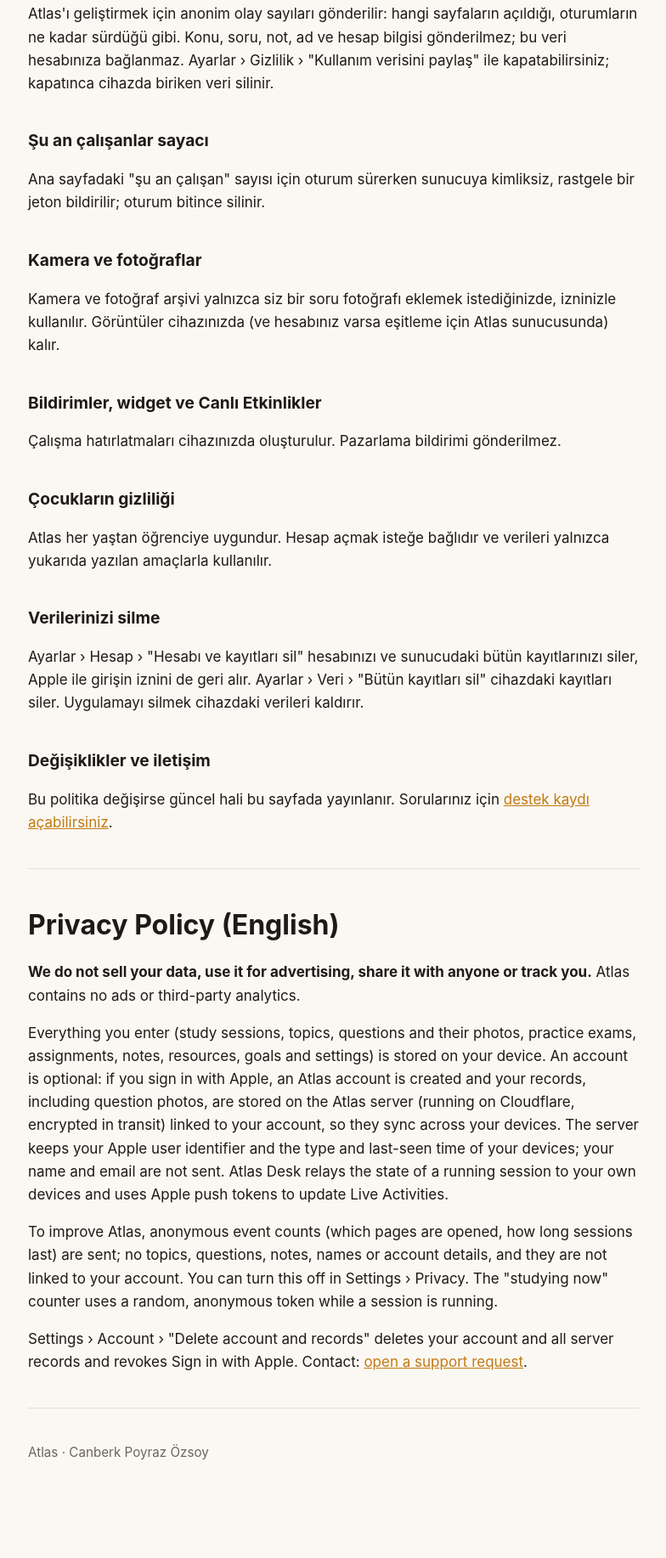
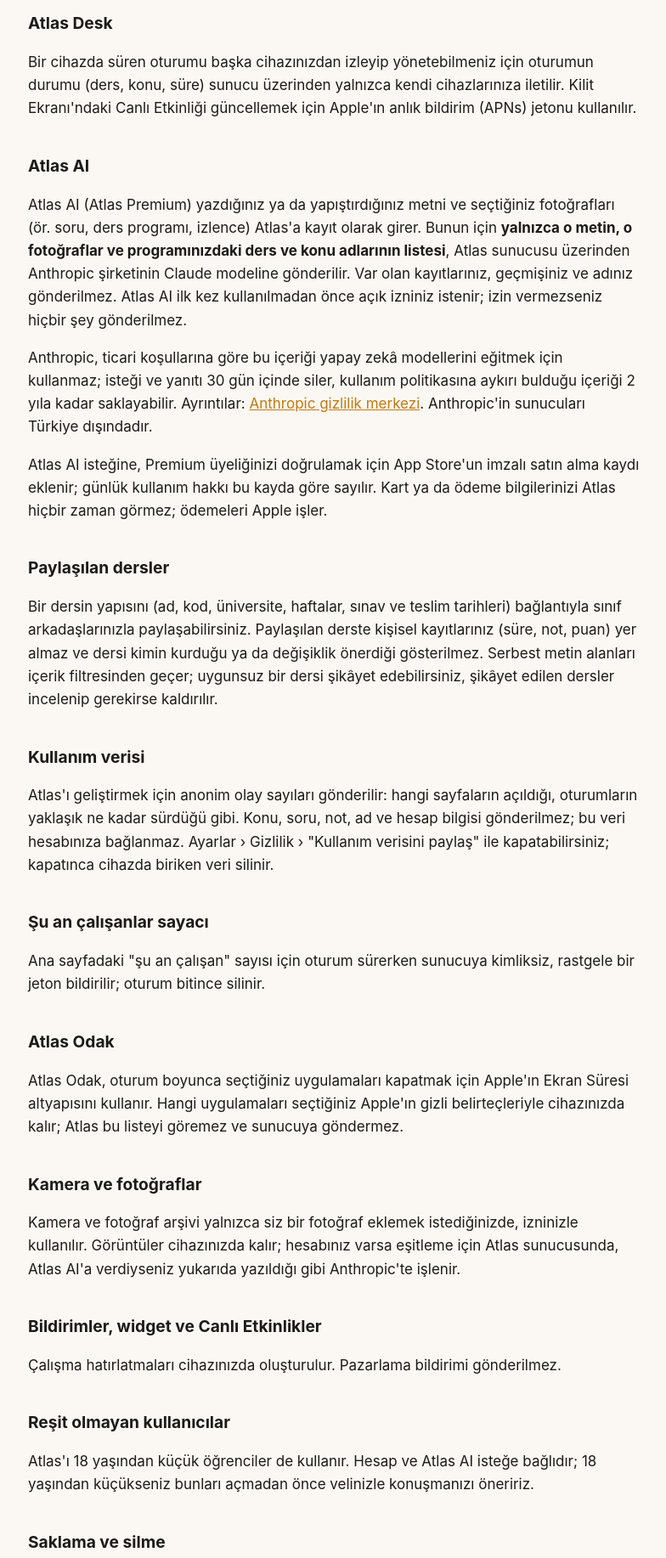
Before and after one commit to PoyrazDeveloper/atlas-destek, a plain HTML site: page gizlilik.html in a window 1280 px wide. Shown: the part 959-2793 px from the top of the page at 85% size, without its empty margins (247-1031 px from the left). Drawn offline with Linux system fonts and the light colour scheme.

Commit message:
Gizlilik: Atlas 2.0 (Atlas AI ve Anthropic, abonelik kanıtı, paylaşılan dersler, Odak, KVKK hakları)
Eski metin adın sunucuya gönderilmediğini söylüyordu; hesaplı kullanıcıda ad ayarlarla eşitleniyor.
Silme yolu Ayarlar › Sen olarak düzeltildi.

Co-Authored-By: Claude Opus 5.5 <noreply@anthropic.com>

```diff
--- a/gizlilik.html
+++ b/gizlilik.html
@@ -4,47 +4,66 @@
 <body><main>
 <nav><a href="./">Destek</a><a href="gizlilik.html">Gizlilik Politikası</a></nav>
 <h1>Gizlilik Politikası</h1>
-<p class="alt">Son güncelleme: 6 Kasım 2026</p>
+<p class="alt">Son güncelleme: 19 Kasım 2026 (Atlas 2.0)</p>
 
-<p>Atlas, YKS, LGS ve KPSS'ye hazırlanan öğrenciler için bir çalışma uygulamasıdır. Kısaca: <strong>verilerinizi satmayız, reklam için kullanmayız, kimseyle paylaşmayız ve sizi izlemeyiz.</strong> Atlas reklam ya da üçüncü taraf analiz aracı içermez.</p>
+<p>Atlas; YKS, LGS, KPSS ve üniversite öğrencileri için bir çalışma uygulamasıdır. Kısaca: <strong>verilerinizi satmayız, reklam için kullanmayız ve sizi izlemeyiz.</strong> Atlas reklam ya da üçüncü taraf analiz aracı içermez. Verileriniz yalnızca aşağıda yazılan işler için, yalnızca adı geçen hizmet sağlayıcılarla işlenir.</p>
 
-<h2>Uygulamada tuttuğunuz bilgiler</h2>
-<p>Çalışma oturumlarınız, konular, sorular ve fotoğrafları, denemeler, ödevler, notlar, kaynaklar, hedef programınız ve ayarlarınız cihazınızda saklanır. Hesap açmazsanız bu kayıtlar cihazınızdan çıkmaz.</p>
+<p><strong>Veri sorumlusu:</strong> Canberk Poyraz Özsoy (Atlas'ın geliştiricisi). İletişim için sayfanın sonundaki bağlantıyı kullanabilirsiniz.</p>
+
+<h2>Cihazınızda tutulanlar</h2>
+<p>Çalışma oturumlarınız, konular, sorular ve fotoğrafları, denemeler, ödevler, notlar, kaynaklar, dönem dersleriniz, hedef programınız, adınız ve ayarlarınız cihazınızda saklanır. Hesap açmaz, Atlas AI'ı kullanmaz ve ders paylaşmazsanız bu kayıtlar cihazınızdan çıkmaz.</p>
 
 <h2>Atlas hesabı ve eşitleme</h2>
-<p>Hesap isteğe bağlıdır; Atlas'ı kullanmak için gerekmez. Apple ile giriş yaparsanız sizin için bir Atlas hesabı açılır ve kayıtlarınız (soru fotoğrafları dahil) cihazlarınız arasında eşitlenmek için Atlas sunucusunda, hesabınıza bağlı olarak saklanır. Sunucu Cloudflare altyapısında çalışır; bağlantı şifrelidir. Sunucuda Apple'ın verdiği kullanıcı kimliği, hesabınıza bağlı cihazların türü (iPhone, iPad, Mac) ve son görülme zamanı tutulur. Adınız ve e-posta adresiniz sunucuya gönderilmez; adınız yalnızca cihazda, uygulamada göstermek için kullanılır. Bu veriler yalnızca eşitleme ve Atlas Desk için kullanılır.</p>
+<p>Hesap isteğe bağlıdır; Atlas'ın ücretsiz özellikleri hesapsız çalışır. Apple ile giriş yaparsanız sizin için bir Atlas hesabı açılır. Kayıtlarınız (soru fotoğrafları dahil), uygulamaya yazdığınız ad ve bazı ayarlarınız (sınav alanı, hedef program, hatırlatma tercihleri gibi) cihazlarınız arasında eşitlenmek için Atlas sunucusunda, hesabınıza bağlı olarak saklanır. Sunucuda ayrıca Apple'ın verdiği kullanıcı kimliği, hesabınıza bağlı cihazların türü (iPhone, iPad, Mac) ve son görülme zamanı tutulur. E-posta adresiniz istenmez ve saklanmaz.</p>
+<p>Sunucu Cloudflare altyapısında çalışır ve bağlantı şifrelidir. Cloudflare'in sunucuları Türkiye dışında olabilir; hesap açtığınızda bu veriler yurt dışındaki sunuculara aktarılmış olur.</p>
 
 <h2>Atlas Desk</h2>
-<p>Bir cihazda süren oturumu başka cihazınızdan izleyip yönetebilmeniz için oturumun durumu (ders, konu, süre) hesabınıza bağlı cihazlarınıza sunucu üzerinden iletilir. Kilit Ekranı'ndaki Canlı Etkinliği güncellemek için Apple'ın anlık bildirim (APNs) jetonu kullanılır.</p>
+<p>Bir cihazda süren oturumu başka cihazınızdan izleyip yönetebilmeniz için oturumun durumu (ders, konu, süre) sunucu üzerinden yalnızca kendi cihazlarınıza iletilir. Kilit Ekranı'ndaki Canlı Etkinliği güncellemek için Apple'ın anlık bildirim (APNs) jetonu kullanılır.</p>
+
+<h2>Atlas AI</h2>
+<p>Atlas AI (Atlas Premium) yazdığınız ya da yapıştırdığınız metni ve seçtiğiniz fotoğrafları (ör. soru, ders programı, izlence) Atlas'a kayıt olarak girer. Bunun için <strong>yalnızca o metin, o fotoğraflar ve programınızdaki ders ve konu adlarının listesi</strong>, Atlas sunucusu üzerinden Anthropic şirketinin Claude modeline gönderilir. Var olan kayıtlarınız, geçmişiniz ve adınız gönderilmez. Atlas AI ilk kez kullanılmadan önce açık izniniz istenir; izin vermezseniz hiçbir şey gönderilmez.</p>
+<p>Anthropic, ticari koşullarına göre bu içeriği yapay zekâ modellerini eğitmek için kullanmaz; isteği ve yanıtı 30 gün içinde siler, kullanım politikasına aykırı bulduğu içeriği 2 yıla kadar saklayabilir. Ayrıntılar: <a href="https://privacy.claude.com">Anthropic gizlilik merkezi</a>. Anthropic'in sunucuları Türkiye dışındadır.</p>
+<p>Atlas AI isteğine, Premium üyeliğinizi doğrulamak için App Store'un imzalı satın alma kaydı eklenir; günlük kullanım hakkı bu kayda göre sayılır. Kart ya da ödeme bilgilerinizi Atlas hiçbir zaman görmez; ödemeleri Apple işler.</p>
+
+<h2>Paylaşılan dersler</h2>
+<p>Bir dersin yapısını (ad, kod, üniversite, haftalar, sınav ve teslim tarihleri) bağlantıyla sınıf arkadaşlarınızla paylaşabilirsiniz. Paylaşılan derste kişisel kayıtlarınız (süre, not, puan) yer almaz ve dersi kimin kurduğu ya da değişiklik önerdiği gösterilmez. Serbest metin alanları içerik filtresinden geçer; uygunsuz bir dersi şikâyet edebilirsiniz, şikâyet edilen dersler incelenip gerekirse kaldırılır.</p>
 
 <h2>Kullanım verisi</h2>
-<p>Atlas'ı geliştirmek için anonim olay sayıları gönderilir: hangi sayfaların açıldığı, oturumların ne kadar sürdüğü gibi. Konu, soru, not, ad ve hesap bilgisi gönderilmez; bu veri hesabınıza bağlanmaz. Ayarlar › Gizlilik › "Kullanım verisini paylaş" ile kapatabilirsiniz; kapatınca cihazda biriken veri silinir.</p>
+<p>Atlas'ı geliştirmek için anonim olay sayıları gönderilir: hangi sayfaların açıldığı, oturumların yaklaşık ne kadar sürdüğü gibi. Konu, soru, not, ad ve hesap bilgisi gönderilmez; bu veri hesabınıza bağlanmaz. Ayarlar › Gizlilik › "Kullanım verisini paylaş" ile kapatabilirsiniz; kapatınca cihazda biriken veri silinir.</p>
 
 <h2>Şu an çalışanlar sayacı</h2>
 <p>Ana sayfadaki "şu an çalışan" sayısı için oturum sürerken sunucuya kimliksiz, rastgele bir jeton bildirilir; oturum bitince silinir.</p>
 
+<h2>Atlas Odak</h2>
+<p>Atlas Odak, oturum boyunca seçtiğiniz uygulamaları kapatmak için Apple'ın Ekran Süresi altyapısını kullanır. Hangi uygulamaları seçtiğiniz Apple'ın gizli belirteçleriyle cihazınızda kalır; Atlas bu listeyi göremez ve sunucuya göndermez.</p>
+
 <h2>Kamera ve fotoğraflar</h2>
-<p>Kamera ve fotoğraf arşivi yalnızca siz bir soru fotoğrafı eklemek istediğinizde, izninizle kullanılır. Görüntüler cihazınızda (ve hesabınız varsa eşitleme için Atlas sunucusunda) kalır.</p>
+<p>Kamera ve fotoğraf arşivi yalnızca siz bir fotoğraf eklemek istediğinizde, izninizle kullanılır. Görüntüler cihazınızda kalır; hesabınız varsa eşitleme için Atlas sunucusunda, Atlas AI'a verdiyseniz yukarıda yazıldığı gibi Anthropic'te işlenir.</p>
 
 <h2>Bildirimler, widget ve Canlı Etkinlikler</h2>
 <p>Çalışma hatırlatmaları cihazınızda oluşturulur. Pazarlama bildirimi gönderilmez.</p>
 
-<h2>Çocukların gizliliği</h2>
-<p>Atlas her yaştan öğrenciye uygundur. Hesap açmak isteğe bağlıdır ve verileri yalnızca yukarıda yazılan amaçlarla kullanılır.</p>
+<h2>Reşit olmayan kullanıcılar</h2>
+<p>Atlas'ı 18 yaşından küçük öğrenciler de kullanır. Hesap ve Atlas AI isteğe bağlıdır; 18 yaşından küçükseniz bunları açmadan önce velinizle konuşmanızı öneririz.</p>
 
-<h2>Verilerinizi silme</h2>
-<p>Ayarlar › Hesap › "Hesabı ve kayıtları sil" hesabınızı ve sunucudaki bütün kayıtlarınızı siler, Apple ile girişin iznini de geri alır. Ayarlar › Veri › "Bütün kayıtları sil" cihazdaki kayıtları siler. Uygulamayı silmek cihazdaki verileri kaldırır.</p>
+<h2>Saklama ve silme</h2>
+<p>Sunucudaki kayıtlarınız hesabınız açık kaldığı sürece saklanır. Ayarlar › Sen › hesap kartı › "Hesabı ve kayıtları sil" hesabınızı, sunucudaki bütün kayıtlarınızı ve görsellerinizi siler, Apple ile girişin iznini de geri alır. Ayarlar › Veri ve yedek › "Bütün kayıtları sil" cihazdaki kayıtları siler. Uygulamayı silmek cihazdaki verileri kaldırır.</p>
+
+<h2>Haklarınız</h2>
+<p>6698 sayılı Kişisel Verilerin Korunması Kanunu'nun 11. maddesi uyarınca; verilerinizin işlenip işlenmediğini öğrenme, bilgi isteme, düzeltilmesini ya da silinmesini isteme, aktarıldığı tarafları öğrenme ve itiraz etme haklarına sahipsiniz. Başvurunuzu aşağıdaki bağlantıdan iletebilirsiniz.</p>
 
 <h2>Değişiklikler ve iletişim</h2>
-<p>Bu politika değişirse güncel hali bu sayfada yayınlanır. Sorularınız için <a href="https://github.com/PoyrazDeveloper/atlas-destek/issues/new">destek kaydı açabilirsiniz</a>.</p>
+<p>Bu politika değişirse güncel hali bu sayfada yayınlanır. Sorularınız ve başvurularınız için <a href="https://github.com/PoyrazDeveloper/atlas-destek/issues/new">destek kaydı açabilirsiniz</a>.</p>
 
 <hr>
 <h1 lang="en">Privacy Policy (English)</h1>
 <div lang="en">
-<p><strong>We do not sell your data, use it for advertising, share it with anyone or track you.</strong> Atlas contains no ads or third-party analytics.</p>
-<p>Everything you enter (study sessions, topics, questions and their photos, practice exams, assignments, notes, resources, goals and settings) is stored on your device. An account is optional: if you sign in with Apple, an Atlas account is created and your records, including question photos, are stored on the Atlas server (running on Cloudflare, encrypted in transit) linked to your account, so they sync across your devices. The server keeps your Apple user identifier and the type and last-seen time of your devices; your name and email are not sent. Atlas Desk relays the state of a running session to your own devices and uses Apple push tokens to update Live Activities.</p>
-<p>To improve Atlas, anonymous event counts (which pages are opened, how long sessions last) are sent; no topics, questions, notes, names or account details, and they are not linked to your account. You can turn this off in Settings › Privacy. The "studying now" counter uses a random, anonymous token while a session is running.</p>
-<p>Settings › Account › "Delete account and records" deletes your account and all server records and revokes Sign in with Apple. Contact: <a href="https://github.com/PoyrazDeveloper/atlas-destek/issues/new">open a support request</a>.</p>
+<p class="alt">Last updated: 19 November 2026 (Atlas 2.0)</p>
+<p><strong>We do not sell your data, use it for advertising or track you.</strong> Atlas contains no ads or third-party analytics. Data controller: Canberk Poyraz Özsoy, the developer of Atlas.</p>
+<p>Everything you enter (study sessions, topics, questions and their photos, practice exams, assignments, notes, resources, courses, goals, your name and settings) is stored on your device. An account is optional: if you sign in with Apple, an Atlas account is created and your records (including question photos), the name you entered and some settings are stored on the Atlas server, linked to your account, so they sync across your devices. The server also keeps your Apple user identifier and the type and last-seen time of your devices; your email is not requested or stored. The server runs on Cloudflare, encrypted in transit, and may be located outside Türkiye. Atlas Desk relays the state of a running session only to your own devices and uses Apple push tokens to update Live Activities.</p>
+<p>Atlas AI (Atlas Premium): only the text you type and the photos you pick, plus the list of course and topic names in your program, are sent through the Atlas server to Anthropic's Claude model to turn them into records. Your existing records, history and name are not sent, and nothing is sent before you give permission. Under its commercial terms Anthropic does not use this content to train models and deletes requests and responses within 30 days (content flagged under its usage policy may be kept up to 2 years); see the <a href="https://privacy.claude.com">Anthropic privacy center</a>. To verify Premium, each Atlas AI request includes the App Store's signed purchase record. Payments are handled by Apple; Atlas never sees your payment details.</p>
+<p>Shared courses contain only a course's structure (name, code, university, weeks, exam and due dates), never personal records, and do not show who created them; free-text fields are filtered and courses can be reported. Anonymous event counts (which pages are opened, approximate session length) are sent to improve Atlas, without topics, questions, notes, names or account details, and are not linked to your account; turn this off in Settings › Privacy. The "studying now" counter uses a random, anonymous token while a session runs. Atlas Focus uses Apple's Screen Time framework; the apps you choose stay on your device as opaque tokens that Atlas cannot read.</p>
+<p>Server records are kept while your account exists. Settings › Sen › account card › "Hesabı ve kayıtları sil" deletes your account, all server records and images, and revokes Sign in with Apple. Contact and data requests: <a href="https://github.com/PoyrazDeveloper/atlas-destek/issues/new">open a support request</a>.</p>
 </div>
 <hr><p class="alt">Atlas · Canberk Poyraz Özsoy</p>
 </main></body></html>
```
